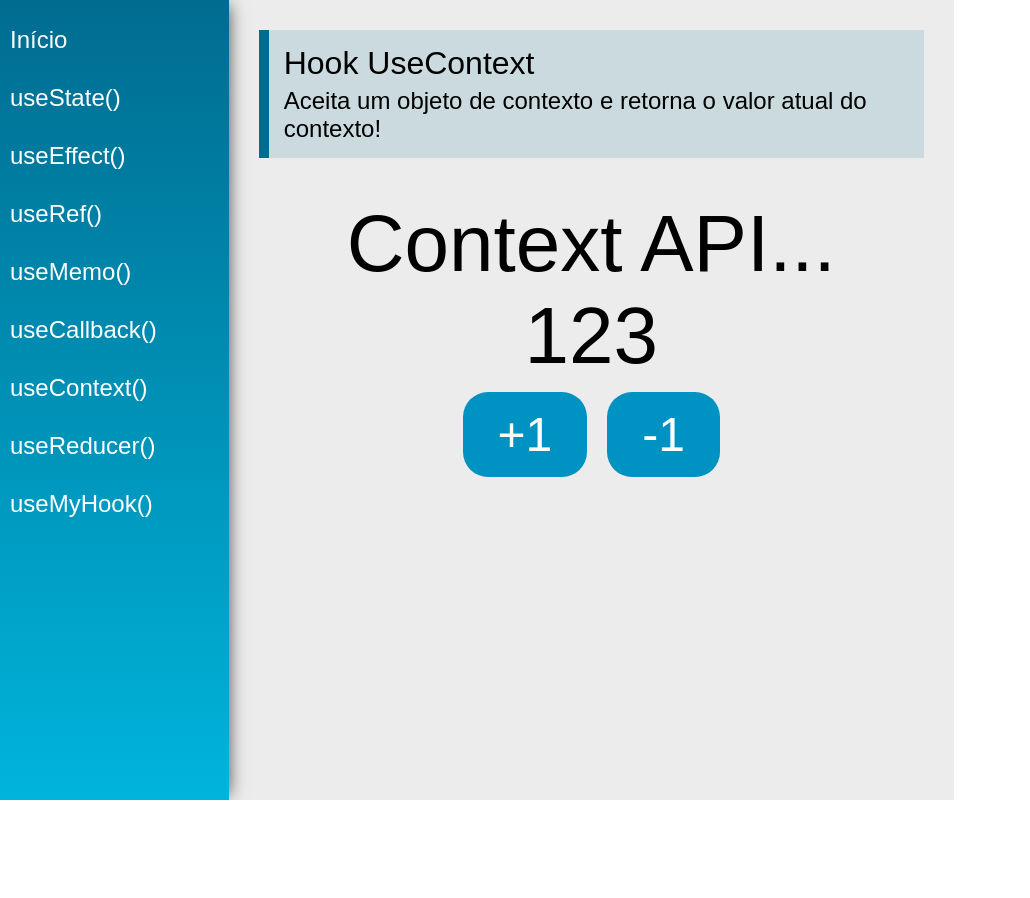
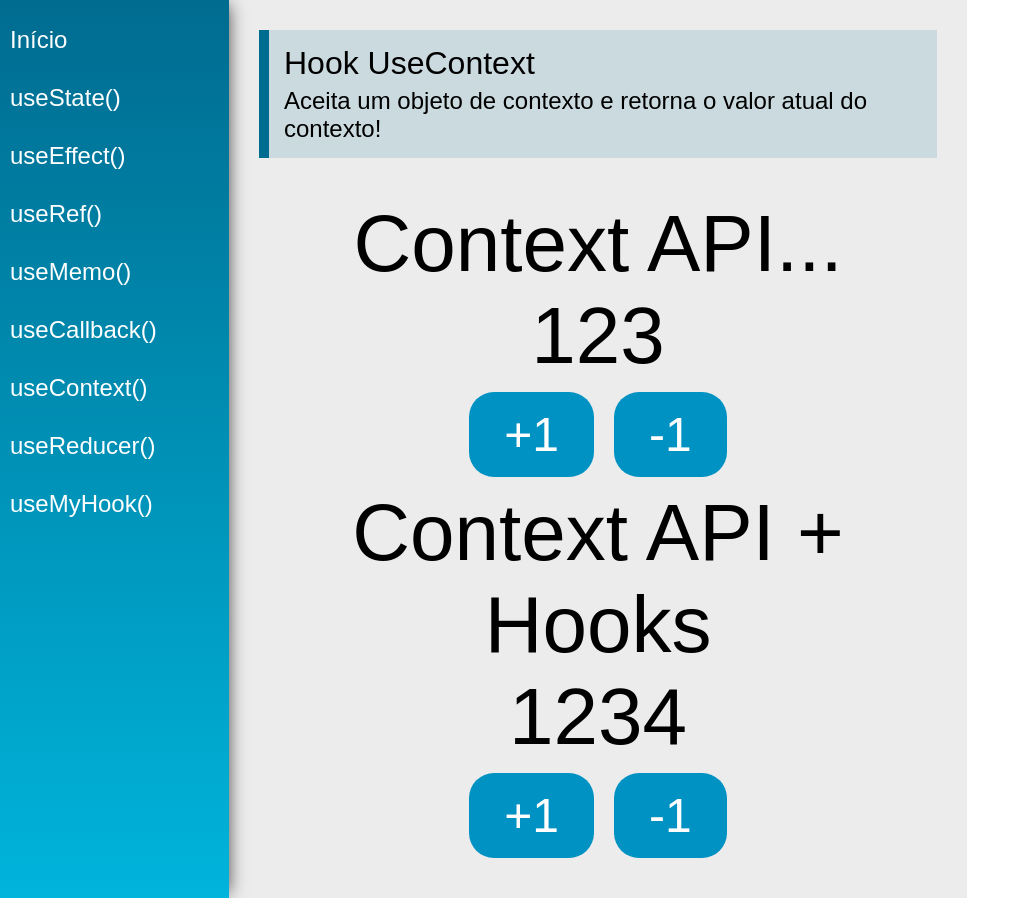
Before and after one commit to dadyilhawallacevidal/hooks, a React (Create React App) app: page /useContext in a window 1280 px wide. Shown: the whole page, without its empty margins (0-1030 px from the left). Before the commit the page ends 800 px from the top, so only its background shows below. Built offline with nearby package versions, Linux system fonts and the light colour scheme.

Commit message:
Use Context

```diff
--- a/src/data/Store.jsx
+++ b/src/data/Store.jsx
@@ -6,20 +6,32 @@ const initialState = {
     text: "Context API + Hooks"
 }
 
-const AppContext = React.createContext(initialState);
+export const AppContext = React.createContext(initialState);
 
 
 const Store = (props) => {
     const [state, setState] = useState(initialState);
+
+    function updateState(key, value) {
+        setState({
+            ...state,
+            [key]: value
+        });
+    }
     return (
-        <AppContext.Provider value={{ state, setState }}>
+        <AppContext.Provider value={{
+            number: state.number,
+            text: state.text,
+            setNumber: n => updateState('number', n),
+            setText: t => updateState('text', t)
+        }}>
 
             {
                 props.children && props.children.lenght
                     ? props.children.map(
-                        (child, i) => {
+                        (child, i) =>
                             React.cloneElement(child, { key: i, ...props })
-                        }
+
                     )
                     :
                     React.cloneElement(props.children, { ...props })
--- a/src/views/examples/UseCallbackButtons.jsx
+++ b/src/views/examples/UseCallbackButtons.jsx
@@ -1,4 +1,4 @@
-import React, {memo} from "react";
+import React from "react";
 
 const UseCallbackButtons = (props) => {
     console.log("render...");
--- a/src/views/examples/UseContext.jsx
+++ b/src/views/examples/UseContext.jsx
@@ -1,9 +1,10 @@
 import React, { useContext } from 'react'
 import PageTitle from '../../components/layout/PageTitle'
 import DataContext from "../../data/DataContext/DataContext";
+import { AppContext } from '../../data/Store';
 const UseContext = (props) => {
 
-    const {state, setState} = useContext(DataContext);
+    const { state, setState } = useContext(DataContext);
 
     const addNumber = delta => {
         setState({
@@ -12,12 +13,16 @@ const UseContext = (props) => {
         });
     }
 
+    const { number, setNumber } = useContext(AppContext);
+    const { text, setText } = useContext(AppContext);
+
     return (
         <div className="UseContext">
             <PageTitle
                 title="Hook UseContext"
                 subtitle="Aceita um objeto de contexto e retorna o valor atual do contexto!"
             />
+            <section title="Exercicio #01">
                 <div className="center">
                     <span className="text">
                         {state.text}
@@ -36,6 +41,27 @@ const UseContext = (props) => {
                         </button>
                     </div>
                 </div>
+            </section>
+            <section title="Exercicio #02">
+                <div className="center">
+                    <span className="text">
+                        {text}
+                    </span>
+                    <span className="text">
+                        {number}
+                    </span>
+                    <div>
+                        <button className="btn"
+                            onClick={() => setNumber( number +1)}>
+                            +1
+                        </button>
+                        <button className="btn"
+                            onClick={() => setNumber(number -1)}>
+                            -1
+                        </button>
+                    </div>
+                </div>
+            </section>
         </div>
     )
 }
--- a/src/views/examples/UseEffect.jsx
+++ b/src/views/examples/UseEffect.jsx
@@ -9,9 +9,9 @@ function calculaFatorial(n) {
     return calculaFatorial((n - 1)) * n;
 }
 
-function calcularStatus(n){
-    return n % 2 === 0 ? "Par" : "Ímpar";
-}
+// function calcularStatus(n){
+//     return n % 2 === 0 ? "Par" : "Ímpar";
+// }
 
 const UseEffect = (props) => {
     // Ex #01
--- a/src/views/examples/UseMemo.jsx
+++ b/src/views/examples/UseMemo.jsx
@@ -1,4 +1,4 @@
-import React, { useEffect, useMemo, useState } from 'react'
+import React, { useMemo, useState } from 'react'
 import PageTitle from '../../components/layout/PageTitle'
 
 const UseMemo = (props) => {
--- a/src/views/examples/UseState.jsx
+++ b/src/views/examples/UseState.jsx
@@ -25,7 +25,7 @@ const UseState = (props) => {
             <SectionTitle
                 title="Exercício #02"
             />
-            {showName != "" && <div style={{ fontSize: "40px" }}>{showName}</div>}
+            {showName !== "" && <div style={{ fontSize: "40px" }}>{showName}</div>}
             <input className='input' type='text' value={name} onChange={(e) => setName(e.target.value)} />
             <div>
                 <button className='btn' onClick={() => setShowName(name)}>Ok</button>
```
Also changed, not shown: 1 other file (tests, documents, lock files or other folders). Lines whose indentation alone changed are shown as unchanged.
